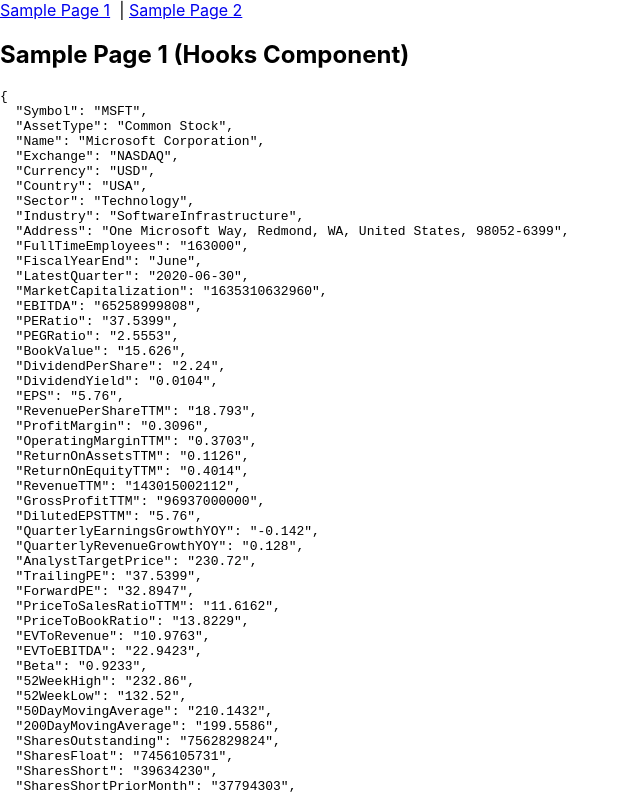
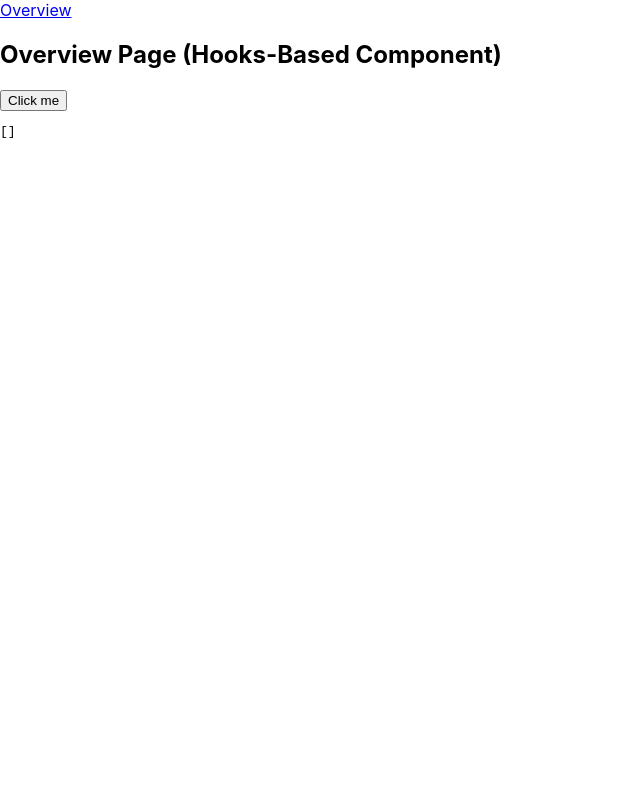
Before and after one commit to mattbillard/interview-inrhythm-react-router-redux-typescript, a React (Create React App) app: page /overview in a window 1280 px wide. Before the commit this address led to /sample-page1. Shown: the top 794 px of the page, without its empty margins (0-640 px from the left). Built offline with nearby package versions, Linux system fonts and the light colour scheme.

Commit message:
Simplify components and redux

```diff
--- a/src/index.css
+++ b/src/components/app.css
@@ -11,3 +11,15 @@
   font-family: source-code-pro, Menlo, Monaco, Consolas, 'Courier New',
     monospace;
 }
+
+a {
+  text-decoration: underline;
+}
+
+table {
+  border-collapse: collapse;
+}
+
+th, td {
+  border: solid 1px #333;
+}
--- a/src/components/app.tsx
+++ b/src/components/app.tsx
@@ -2,8 +2,12 @@
 import { Provider } from 'react-redux';
 import { BrowserRouter, Link, Redirect, Route, Switch } from 'react-router-dom';
 
-import { SamplePage1, SamplePage2 } from '../components';
 import { configureStore } from '../redux';
+import './app.css';
+
+// TODO: pick whether you would like to work with a class-based or hooks-based component and uncomment the file
+import { OverviewPage } from './overview-page-hooks';
+// import { OverviewPage } from './overview-page-class';
 
 const store = configureStore();
 
@@ -12,13 +16,11 @@
     <Provider store={store}>
       <BrowserRouter>
         <div>
-          <Link to="/sample-page1">Sample Page 1</Link> &nbsp;|&nbsp;
-          <Link to="/sample-page2">Sample Page 2</Link>
+          <Link to="/overview">Overview</Link>
         </div>
         <Switch>
-          <Route path="/sample-page1" component={SamplePage1} />
-          <Route path="/sample-page2" component={SamplePage2} />
-          <Redirect from="/*" to="/sample-page1" />
+          <Route path="/overview" component={OverviewPage} />
+          <Redirect from="/*" to="/overview" />
         </Switch>
       </BrowserRouter>
     </Provider>
--- a/src/components/index.ts
+++ /dev/null
@@ -1,3 +0,0 @@
-export * from './app';
-export * from './sample-page1';
-export * from './sample-page2';
--- /dev/null
+++ b/src/components/overview-page-class.tsx
@@ -0,0 +1,39 @@
+import React from 'react';
+import { connect } from 'react-redux';
+
+import { getOverview, IStoreState } from '../redux';
+
+export interface IOverviewPageView extends StateProps, DispatchProps { }
+
+export class OverviewPageView extends React.Component<IOverviewPageView, {}> {
+  handleGetOverview = (ticker: string) => {
+    this.props.getOverview(ticker);
+  }
+
+  render() {
+    const { stocks } = this.props;
+
+    return (
+      <div>
+        <h2>Overview Page (Class-Based Component)</h2>
+
+        <button onClick={() => this.handleGetOverview('MSFT')}>Click me</button>
+
+        <pre>{JSON.stringify(stocks, null, '  ')}</pre>
+      </div>
+    );
+  }
+}
+
+const mapStateToProps = (state: IStoreState) => ({
+  stocks: state.sampleReducer.stocks
+});
+
+const mapDispatchToProps = {
+  getOverview: getOverview
+};
+
+type StateProps = ReturnType<typeof mapStateToProps>;
+type DispatchProps = typeof mapDispatchToProps;
+
+export const OverviewPage = connect(mapStateToProps, mapDispatchToProps)(OverviewPageView);
--- /dev/null
+++ b/src/components/overview-page-hooks.tsx
@@ -0,0 +1,25 @@
+import React from 'react';
+import { useDispatch, useSelector } from "react-redux";
+
+import { getOverview, IStoreState } from '../redux';
+
+export interface IOverviewPage { }
+
+export const OverviewPage: React.FC<IOverviewPage> = (props) => {
+  const stocks = useSelector((state: IStoreState) => state.sampleReducer.stocks);
+  const dispatch = useDispatch();
+
+  const handleGetOverview = (ticker: string) => {
+    dispatch(getOverview(ticker));
+  }
+
+  return (
+    <div>
+      <h2>Overview Page (Hooks-Based Component)</h2>
+
+      <button onClick={() => handleGetOverview('MSFT')}>Click me</button>
+
+      <pre>{JSON.stringify(stocks, null, '  ')}</pre>
+    </div>
+  );
+}
--- a/src/components/sample-page1.tsx
+++ /dev/null
@@ -1,26 +0,0 @@
-import React, { useEffect } from 'react';
-import { useDispatch, useSelector } from "react-redux";
-
-import { getSampleData, IStoreState } from '../redux';
-
-export interface ISamplePage1 { }
-
-export const SamplePage1: React.FC<ISamplePage1> = (props) => {
-  const sampleData = useSelector((state: IStoreState) => state.sampleReducer.sampleData);
-  const dispatch = useDispatch();
-
-  useEffect(() => {
-    !sampleData && dispatch(getSampleData());
-  }, []);
-
-  if (!sampleData) {
-    return null;
-  }
-
-  return (
-    <div>
-      <h2>Sample Page 1 (Hooks Component)</h2>
-      <pre>{JSON.stringify(sampleData, null, '  ')}</pre>
-    </div>
-  );
-}
--- a/src/components/sample-page2.tsx
+++ /dev/null
@@ -1,42 +0,0 @@
-import React from 'react';
-import { connect } from 'react-redux';
-
-import { getSampleData, IStoreState } from '../redux';
-
-export interface ISamplePage2View extends StateProps, DispatchProps { }
-
-export class SamplePage2View extends React.Component<ISamplePage2View, {}> {
-  componentDidMount() {
-    const { sampleData, getSampleData } = this.props;
-
-    !sampleData && getSampleData();
-  }
-
-  render() {
-    const { sampleData } = this.props;
-
-    if (!sampleData) {
-      return null;
-    }
-
-    return (
-      <div>
-        <h2>Sample Page 2 (Class Component)</h2>
-        <pre>{JSON.stringify(sampleData, null, '  ')}</pre>
-      </div>
-    );
-  }
-}
-
-const mapStateToProps = (state: IStoreState) => ({
-  sampleData: state.sampleReducer.sampleData
-});
-
-const mapDispatchToProps = {
-  getSampleData: getSampleData
-};
-
-type StateProps = ReturnType<typeof mapStateToProps>;
-type DispatchProps = typeof mapDispatchToProps;
-
-export const SamplePage2 = connect(mapStateToProps, mapDispatchToProps)(SamplePage2View);
--- a/src/index.tsx
+++ b/src/index.tsx
@@ -1,7 +1,6 @@
 import React from 'react';
 import ReactDOM from 'react-dom';
-import './index.css';
-import { App } from './components';
+import { App } from './components/app';
 import reportWebVitals from './reportWebVitals';
 
 ReactDOM.render(
--- a/src/redux/actions.ts
+++ b/src/redux/actions.ts
@@ -1,9 +1,9 @@
 import axios from 'axios';
 
-export const SAMPLE_DATA_RECEIVED =  'SAMPLE_DATA_RECEIVED';
+export const OVERVIEW_RECEIVED =  'OVERVIEW_RECEIVED';
 
-export const getSampleData = () => async (dispatch) => {
-  const url = '/api/overview/MSFT.json';
+export const getOverview = (ticker: string) => async (dispatch) => {
+  const url = `/api/overview/${ticker}.json`;
   const response = await axios.get(url);
-  dispatch({ type: SAMPLE_DATA_RECEIVED, data: response.data});
+  dispatch({ type: OVERVIEW_RECEIVED, data: response.data});
 }
--- a/src/redux/reducer.ts
+++ b/src/redux/reducer.ts
@@ -1,19 +1,24 @@
 import { Reducer } from 'redux';
 import {
-  SAMPLE_DATA_RECEIVED,
+  OVERVIEW_RECEIVED,
 } from './actions';
-import { ISampleReducerState } from '../types';
+
+export interface ISampleReducerState {
+  stocks: any;
+}
 
 const initialState: ISampleReducerState = {
-  sampleData: undefined,
+  stocks: [],
 };
 
 export const sampleReducer: Reducer<ISampleReducerState> = (state = initialState, action) => {
   switch (action.type) {
-    case SAMPLE_DATA_RECEIVED:
+    case OVERVIEW_RECEIVED:
+      const newStocks = [action.data];
+
       return {
         ...state,
-        sampleData: action.data
+        stocks: newStocks,
       };
 
     default:
--- a/src/types/index.ts
+++ /dev/null
@@ -1,3 +0,0 @@
-export interface ISampleReducerState {
-  sampleData?: any;
-}
```
